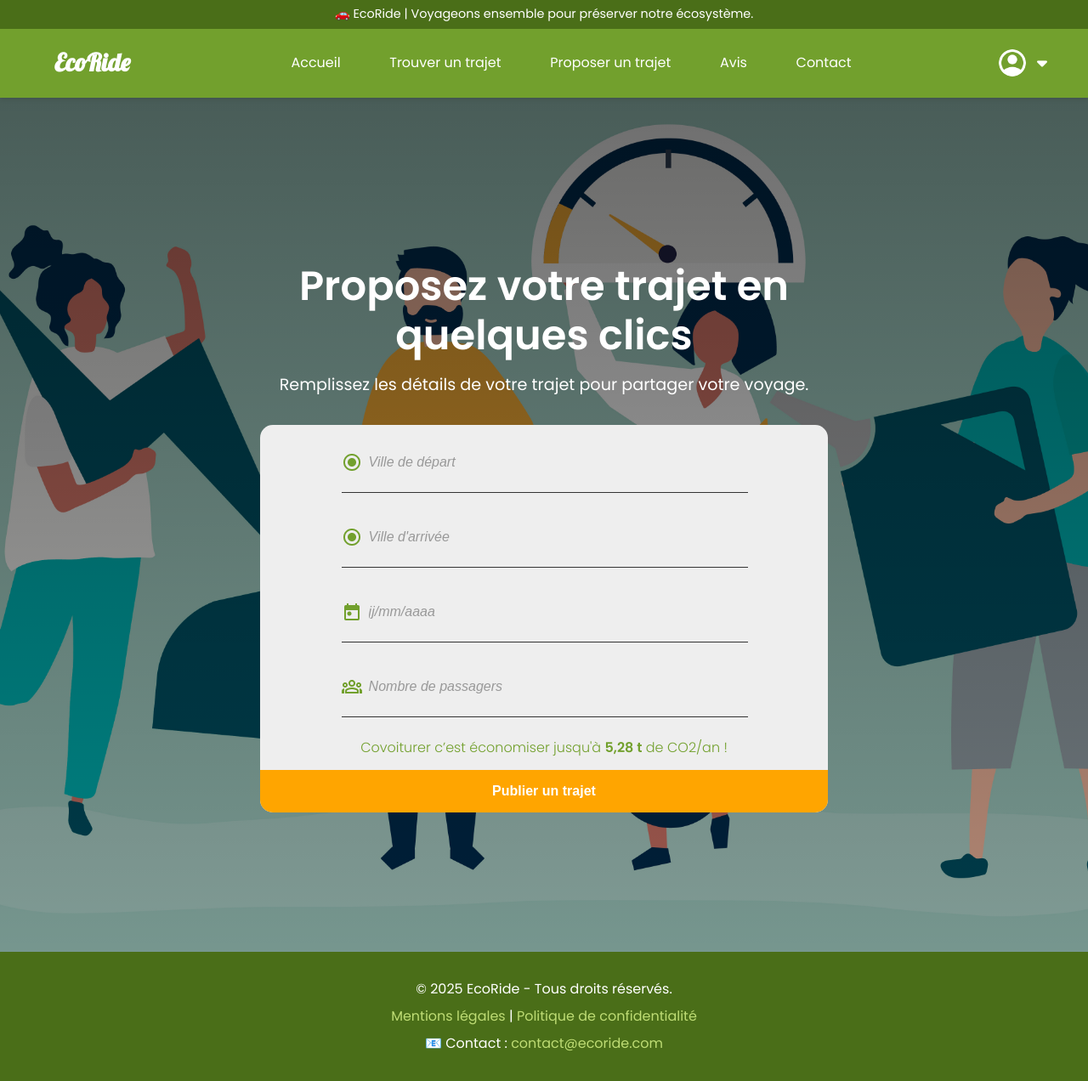
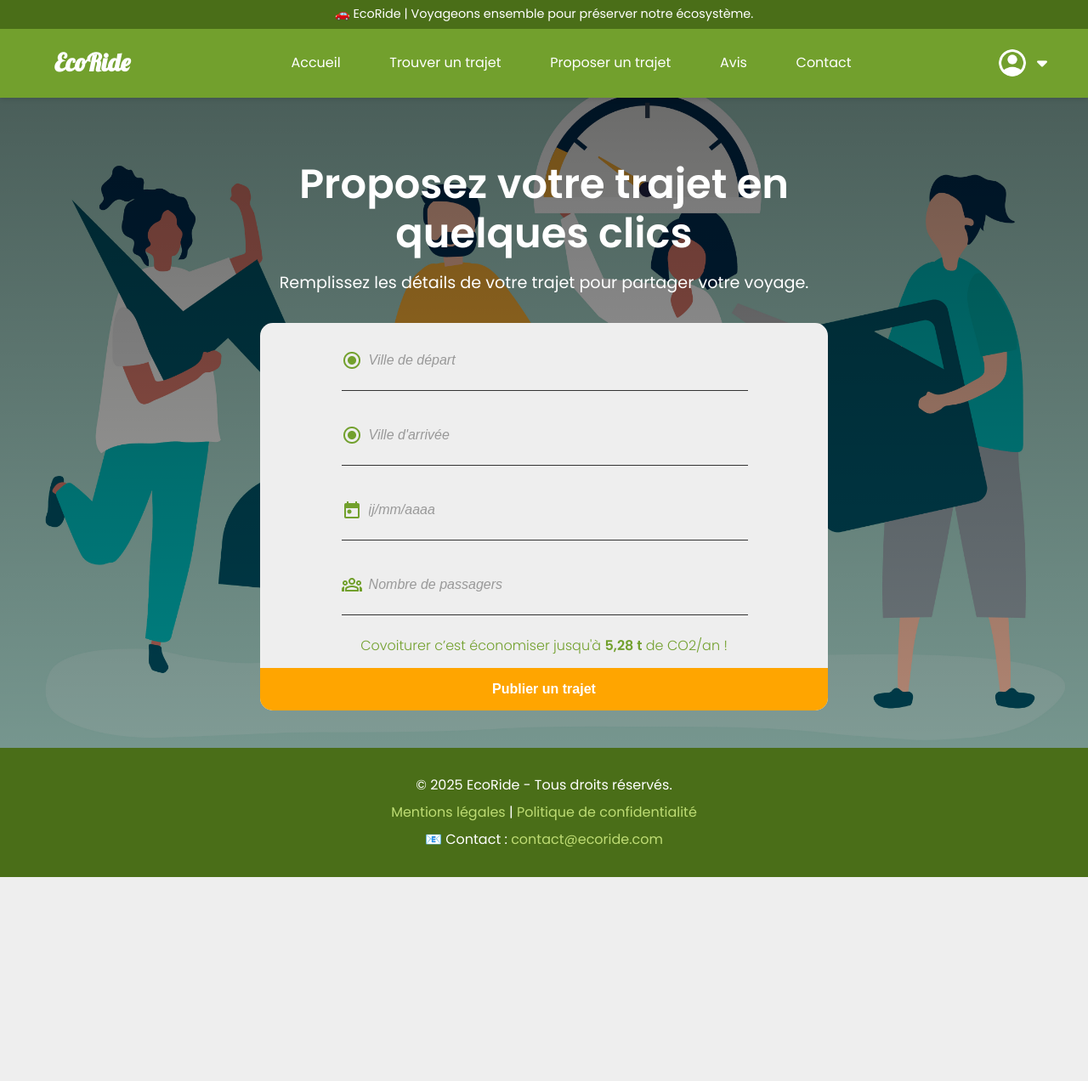
Before and after one commit to devbyKea/EcoRide, a PHP site: page /html/proposer.html in a window 1280 px wide. Shown: the whole page at 85% size. After the commit the page ends 1032 px from the top, so only its background shows below. Run offline with PHP 8.4, Linux system fonts and the light colour scheme.

Commit message:
correction bg

```diff
--- a/frontend/css/proposer.css
+++ b/frontend/css/proposer.css
@@ -289,7 +289,7 @@ html, body {
 .hero {
   position: relative;
   padding-top: 9rem;
-  min-height: 140vh;
+  min-height: 110vh;
   background: url("../frontend/img/proposer.jpg") center/cover no-repeat;
   display: flex;
   align-items: center;
```
